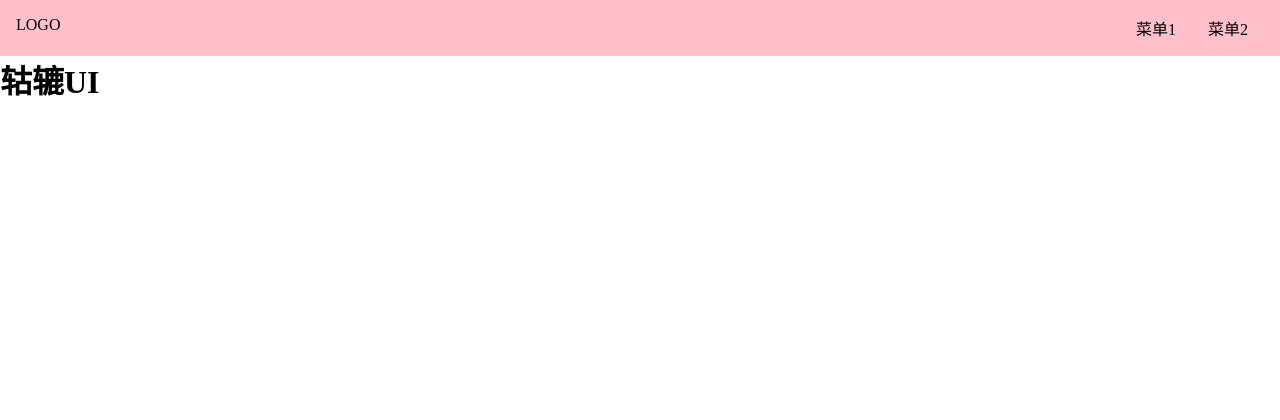
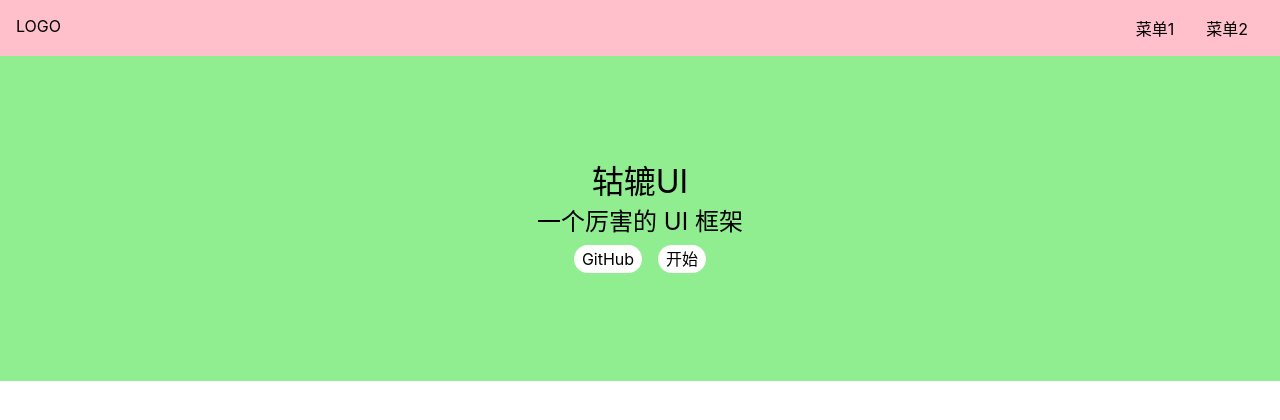
Before and after one commit to 2896279075l/guluUI-website-code, a Vue app: page / in a window 1280 px wide. Shown: the top 420 px of the page. Built offline with nearby package versions, Linux system fonts and the light colour scheme.

Commit message:
调节topnav 和 aside

```diff
--- a/src/components/Topnav.vue
+++ b/src/components/Topnav.vue
@@ -12,6 +12,8 @@
 
 <style lang="scss" scoped>
 .topnav {
+  position: relative;
+  z-index: 10;
   background: pink;
   display: flex;
   padding: 16px;
--- a/src/index.scss
+++ b/src/index.scss
@@ -12,5 +12,27 @@
   color: inherit;
   &:hover {
     border-bottom: 1px solid;
+    cursor: pointer;
   }
 }
+h1,
+h2,
+h3,
+h4,
+h5,
+h6 {
+  font-weight: normal;
+}
+body {
+  font-size: 16px;
+
+  // 为什么这样写 font-family
+
+  // 答案见 https://github.com/zenozeng/fonts.css/
+
+  font-family: -apple-system, "Noto Sans", "Helvetica Neue", Helvetica,
+    "Nimbus Sans L", Arial, "Liberation Sans", "PingFang SC", "Hiragino Sans GB",
+    "Noto Sans CJK SC", "Source Han Sans SC", "Source Han Sans CN",
+    "Microsoft YaHei", "Wenquanyi Micro Hei", "WenQuanYi Zen Hei", "ST Heiti",
+    SimHei, "WenQuanYi Zen Hei Sharp", sans-serif;
+}
--- a/src/views/Doc.vue
+++ b/src/views/Doc.vue
@@ -1,10 +1,16 @@
-import Topnav from '../components/Topnav.vue';
-
 <template>
   <div>
     <Topnav />
     <div class="content">
-      <aside>边栏</aside>
+      <aside>
+        <h2>组件列表</h2>
+        <ol>
+          <li><router-link to="/doc/switch">Switch组件</router-link></li>
+          <li><router-link to="/doc/button">Button组件</router-link></li>
+          <li><router-link to="/doc/dialog">Dialog组件</router-link></li>
+          <li><router-link to="/doc/tab">Tabs组件</router-link></li>
+        </ol>
+      </aside>
       <main>主内容</main>
     </div>
   </div>
@@ -18,3 +24,23 @@
   },
 };
 </script>
+
+<style lang="scss" scoped>
+aside {
+  background: lightblue;
+  width: 150;
+  padding: 16px;
+  padding-top: 70px;
+  position: fixed;
+  top: 0;
+  left: 0;
+  > h2 {
+    margin-bottom: 4px;
+  }
+  > ol {
+    > li {
+      padding: 4px 0;
+    }
+  }
+}
+</style>
--- a/src/views/Home.vue
+++ b/src/views/Home.vue
@@ -1,9 +1,14 @@
 <template>
   <div>
     <Topnav />
-  </div>
-  <div class="banner">
-    <h1>轱辘UI</h1>
+    <div class="banner">
+      <h1>轱辘UI</h1>
+      <h2>一个厉害的 UI 框架</h2>
+      <p class="actions">
+        <a href="https://github.com">GitHub</a>
+        <router-link to="/doc">开始</router-link>
+      </p>
+    </div>
   </div>
 </template>
 
@@ -14,4 +19,26 @@
 };
 </script>
 
-<style lang="scss" scoped></style>
+<style lang="scss" scoped>
+.banner {
+  padding: 100px 0;
+  display: flex;
+  justify-content: center;
+  align-items: center;
+  flex-direction: column;
+  background: lightgreen;
+  > .actions {
+    padding: 8px 0;
+    a {
+      margin: 0 8px;
+      background: #fff;
+      display: inline-block;
+      $h: 28px;
+      height: $h;
+      line-height: $h;
+      border-radius: $h/2;
+      padding: 0 8px;
+    }
+  }
+}
+</style>
```
